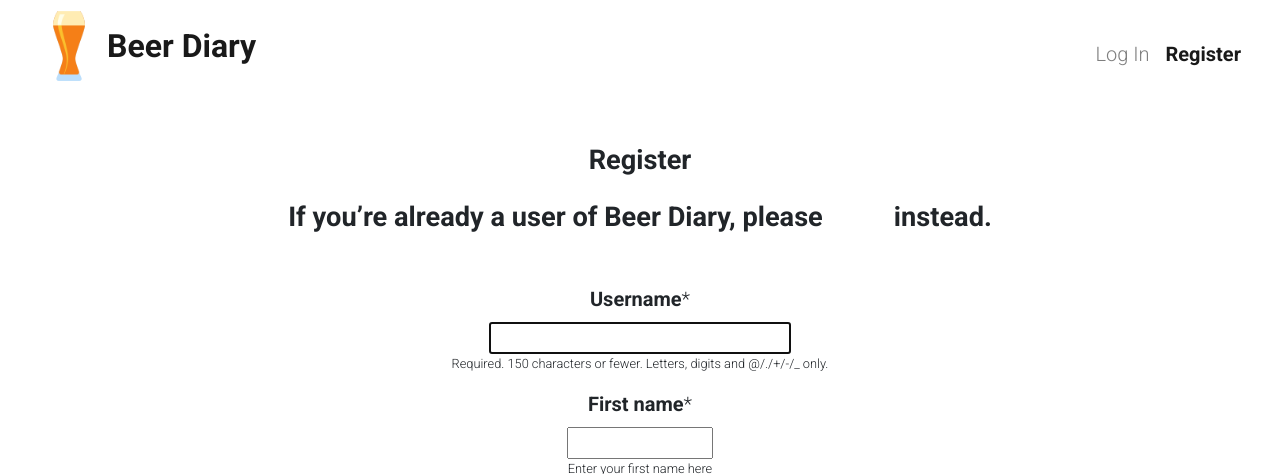
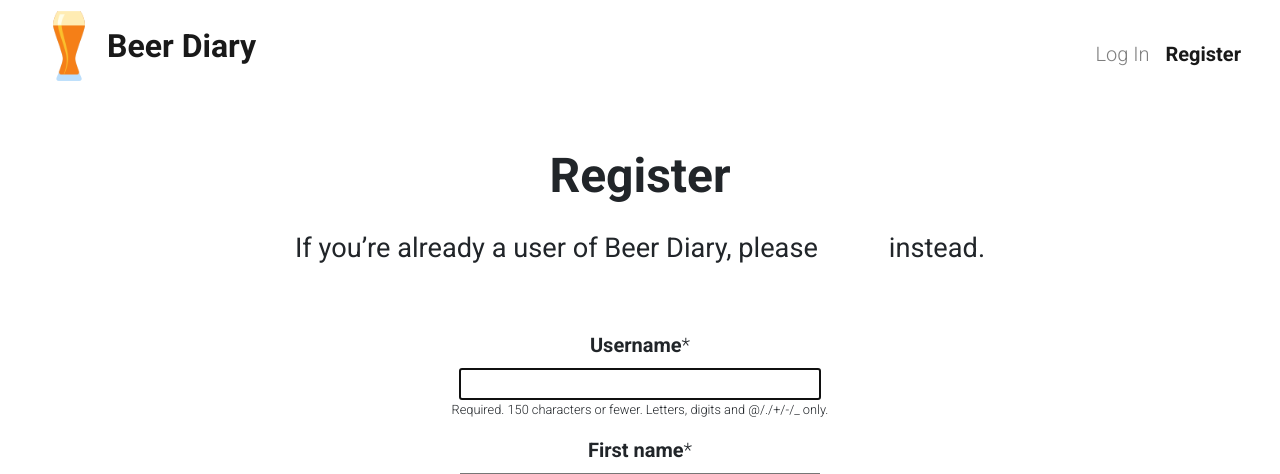
Before and after one commit to nastiacooly/beer-diary, a Django app: page /users/register/ in a window 1280 px wide. Shown: the top 474 px of the page. Run offline with Django 3.2, Linux system fonts and the light colour scheme; some libraries are stand-ins or nearby versions.

Commit message:
slightly improved styles of all the pages of the app

```diff
--- a/diary/forms.py
+++ b/diary/forms.py
@@ -65,7 +65,7 @@
     )
     comments = forms.CharField(
         max_length=500,
-        widget=forms.TextInput(attrs={'placeholder':'Enter your comments (optional)'}),
+        widget=forms.Textarea(attrs={'placeholder':'Enter your comments (optional)'}),
         required=False
     )
 
@@ -75,7 +75,7 @@
     beer_name = forms.CharField()
     beer_type = forms.ModelChoiceField(queryset=BeerType.objects.all(), empty_label=None)
     beer_rating = forms.ChoiceField(choices=RATINGS)
-    comments = forms.CharField(max_length=500, required=False)
+    comments = forms.CharField(widget=forms.Textarea, max_length=500, required=False)
 
 class SearchBeerForm(forms.Form):
     beer_name = forms.CharField(widget=forms.TextInput(attrs={'placeholder':'Enter beer name to search'}), required=True)
--- a/diary/static/css/styles.css
+++ b/diary/static/css/styles.css
@@ -5,7 +5,7 @@
     box-sizing: border-box;
     padding: 0;
     margin: 0;
-    font-family: 'Roboto', sans-serif;
+    font-family: 'Roboto', sans-serif !important;
     font-weight: 300;
     font-style: normal;
 }
@@ -25,7 +25,6 @@
 
 body {
     position: relative;
-    min-height: 80vh;
 }
 
 .container {
@@ -33,7 +32,7 @@
     flex-direction: column;
     align-items: center;
     text-align: center;
-    min-height: 100vh;
+    min-height: calc(100vh - 92px);
 }
 
 .reviews_container, .profile_container {
@@ -52,12 +51,14 @@
 
 form {
     margin-top: 15px;
+    margin-bottom: 15px;
     width: 60%;
     border-radius: 50px;
     display: flex;
     flex-direction: column;
     align-items: center;
-    padding: 15px;
+    padding: 30px;
+    text-align: left;
 }
 
 .delete-form {
@@ -84,6 +85,25 @@
 input, select {
     width: 80%;
     height: 2rem;
+    text-align: left;
+    padding: 2px;
+}
+
+input::placeholder {
+    text-align: left;
+}
+
+input[name=q]::placeholder {
+    text-align: center;
+}
+
+textarea {
+    min-height: 9rem;
+    border-radius: 0;
+    padding: 2px;
+}
+
+.form_tac, .form_tac input {
     text-align: center;
 }
 
@@ -91,11 +111,6 @@
     font-style: italic;
     font-weight: 300;
     font-size: 0.5rem;
-}
-
-#id_comments {
-    height: 9rem;
-    border-radius: 0;
 }
 
 .button {
@@ -148,7 +163,7 @@
 
 .no-content {
     font-size: 1.7rem;
-    font-weight: 700;
+    font-weight: 400;
 }
 
 .welcome {
@@ -172,7 +187,7 @@
 }
 
 .profile_section_big {
-    height: 400px;
+    height: auto;
 }
 
 .review__descr, .profile_info {
@@ -195,6 +210,8 @@
 
 .profile_friends {
     text-align: left;
+    min-width: 40%;
+    min-height: 30%;
 }
 
 .friends-links {
@@ -286,13 +303,13 @@
     width: 80vw;
 }
 
-.visits {
-    margin-top: 50px;
-}
-
 /* crispy forms styles */
 .help-block {
     font-size: 0.8rem;
+}
+
+.control-group {
+    width: 80%;
 }
 
 .controls>ul {
--- a/diary/templates/diary/add_new_beer_review.html
+++ b/diary/templates/diary/add_new_beer_review.html
@@ -8,7 +8,7 @@
 
 {% block main %}
 
-    <h1 class="no-content fcolor_light">Please add your review by completing the fields below:</h1>
+    <h1 class="no-content fcolor_light">Add your Beer Diary memory below:</h1>
 
     <form action="" method="post">
         {% csrf_token %}
--- a/diary/templates/diary/beerreview_list.html
+++ b/diary/templates/diary/beerreview_list.html
@@ -7,7 +7,7 @@
 {% endblock %}
 
 {% block main %}
-    <h3 class="header fcolor_light">List of your beer reviews:</h3>
+    <h3 class="header fcolor_light">List of your beer memories:</h3>
 
     <div class="list_container">
 
--- a/diary/templates/diary/beerreview_list_created_user.html
+++ b/diary/templates/diary/beerreview_list_created_user.html
@@ -10,7 +10,7 @@
 
 {% block main %}
 
-    <h3 class="header fcolor_light">Your "Perfect" rated beers:</h3>
+    <h3 class="header fcolor_light">Your "perfect" beer memories:</h3>
 
     <div class="reviews_container">
 
--- a/diary/templates/diary/filter.html
+++ b/diary/templates/diary/filter.html
@@ -10,7 +10,7 @@
 
 {% block main %}
 
-    <h1 class="no-content fcolor_light">Here you can filter your diary reviews by beer type and rating:</h1>
+    <h1 class="no-content fcolor_light">Filter your Beer Diary memories:</h1>
 
     <form action="{% url 'filter' %}" method="get" id="filter-form">
         <table>
--- a/diary/templates/diary/search.html
+++ b/diary/templates/diary/search.html
@@ -10,7 +10,7 @@
 
 {% block main %}
 
-    <h1 class="no-content fcolor_light">Here you can search for your reviews by a beer name:</h1>
+    <h1 class="no-content fcolor_light">Search your Beer Diary memories:</h1>
 
     <form action="{% url 'search' %}" method="get">
         <table>
--- a/diary/templates/index.html
+++ b/diary/templates/index.html
@@ -6,14 +6,14 @@
 
 {% block main %}
 
-    <p class="welcome fcolor_light">Welcome to Beer Diary!</p>
+    <h2 class="welcome fcolor_light">Welcome to Beer Diary!</h2>
 
     {% if user.is_authenticated %}
 
         <p class="no-content fcolor_light">We are happy to see you today!</p>
 
     {% else %}
-        <p class="no-content fcolor_light">Here you can take notes about and keep ratings of all the beer you ever tasted!</p>
+        <p class="no-content fcolor_light">Here you can keep memories of all the beers you ever tasted and share it with friends!</p>
         <p class="no-content fcolor_light">To create your own Beer Diary, please <a href="{% url 'register' %}">register</a> your account.</p>
         <p class="no-content fcolor_light">If you’re already a user of Beer Diary, please <a href="{% url 'login'%}">login</a>.</p>
     {% endif %}
@@ -21,7 +21,7 @@
     <img src="{% static 'images/welcome.png' %}" alt="welcome-beer" class="welcome-img">
 
     {% if not user.is_authenticated %}
-        <span class="visits fcolor_light">You have visited this page {{ num_visits }}{% if num_visits == 1 %} time{% else %} times{% endif %}.</span>
+        <span class="fcolor_light">You have visited this page {{ num_visits }}{% if num_visits == 1 %} time{% else %} times{% endif %}.</span>
     {% endif %}
 
 {% endblock %}
--- a/users/templates/profile.html
+++ b/users/templates/profile.html
@@ -34,9 +34,9 @@
             <div class="profile_info profile_info_stats">
                 <h4 class="profile_stats fcolor_dark fcolor_accent_dt">Your Statistics:</h4>
 
-                <p class="reviews_count fcolor_black">Total reviews: {{ reviews }}</p>
-                <p class="reviews_count fcolor_black">Dark beer reviews: {{ dark_reviews }}</p>
-                <p class="reviews_count fcolor_black">Light beer reviews: {{ light_reviews }}</p>
+                <p class="reviews_count fcolor_black">Total memories: {{ reviews }}</p>
+                <p class="reviews_count fcolor_black">Dark beer memories: {{ dark_reviews }}</p>
+                <p class="reviews_count fcolor_black">Light beer memories: {{ light_reviews }}</p>
             </div>
 
             <img src="{% static 'images/beer-default.jpg' %}" alt="beer image" class="beer-image">
--- a/users/templates/profile_view.html
+++ b/users/templates/profile_view.html
@@ -41,9 +41,9 @@
             <div class="profile_info profile_info_stats">
                 <h4 class="profile_stats fcolor_dark fcolor_accent_dt">{{ u }}'s statistics:</h4>
 
-                <p class="reviews_count fcolor_black">Total reviews: {{ reviews }}</p>
-                <p class="reviews_count fcolor_black">Dark beer reviews: {{ dark_reviews }}</p>
-                <p class="reviews_count fcolor_black">Light beer reviews: {{ light_reviews }}</p>
+                <p class="reviews_count fcolor_black">Total memories: {{ reviews }}</p>
+                <p class="reviews_count fcolor_black">Dark beer memories: {{ dark_reviews }}</p>
+                <p class="reviews_count fcolor_black">Light beer memories: {{ light_reviews }}</p>
 
                 <a href="/users/{{ u.id }}/beers" class="button button_lt button_dt">See {{ u }}'s reviews</a>
             </div>
--- a/users/templates/register.html
+++ b/users/templates/register.html
@@ -12,14 +12,23 @@
 
     {% if request.user.is_authenticated %}
 
-    <p class='no-content fcolor_light'>This is a registration page.</p>
-    <p class='no-content fcolor_light'>You don't see it because you've already logged in.</p>
+    <div class="container-fluid p-0">
+                <div class="alert alert-warning alert-dismissible" role="alert" >
+                    <strong>This is a registration page.</strong>
+                    You don't see it because you're already logged in.
+                    <button type="button" class="close" data-dismiss="alert" aria-label="Close">
+                    <span aria-hidden="true">&times;</span>
+                    </button>
+                </div>
+    </div>
+
+    <a href="{% url 'index' %}">Return to main page</a>
 
     {% else %}
 
-    <p class='no-content fcolor_light'>Register</p>
+    <p class='welcome fcolor_light'>Register</p>
     <p class="no-content fcolor_light">If you’re already a user of Beer Diary, please <a href="{% url 'login'%}">login</a> instead.</p>
-    <form action="" method="POST">
+    <form class="form_tac" action="" method="POST">
         {% csrf_token %}
         {{ register_form|crispy }}
         <button class="button button_lt button_dt" type="submit">Register</button>
--- a/users/templates/user_beerreviews.html
+++ b/users/templates/user_beerreviews.html
@@ -8,7 +8,7 @@
 
     {% if status == "friends" %}
 
-        <h3 class="header fcolor_light">{{ user }}'s beer reviews:</h3>
+        <h3 class="header fcolor_light">{{ user }}'s beer memories:</h3>
 
         <div class="reviews_container">
 
@@ -47,14 +47,14 @@
                 {% endfor %}
 
             {% else %}
-                <p class="no-content fcolor_light">There are no beer reviews in {{ user }}'s diary yet.</p>
+                <p class="no-content fcolor_light">There are no memories in {{ user }}'s Beer Diary yet.</p>
             {% endif %}
 
         </div>
 
     {% else %}
 
-        <p class="no-content fcolor_light">Sorry, you can see reviews submitted by your friends only.</p>
+        <p class="no-content fcolor_light">Sorry, you can see Beer Diary memories submitted by your friends only.</p>
         <p class="no-content fcolor_light">{{ user }} is not in your friends list.</p>
 
     {% endif %}
--- a/users/templates/users_list.html
+++ b/users/templates/users_list.html
@@ -28,7 +28,7 @@
                 {% endfor %}
             </ul>
         {% else %}
-            <p class="no-content fcolor_light">No new friends to add. Please check later!</p>
+            <p class="no-content fcolor_dark fcolor_accent_dt">No new friends to add. Please check later!</p>
 
         {% endif %}
 
```
Also changed, not shown: users/templates/registration/login.html (+13 -6 lines), db.sqlite3.
